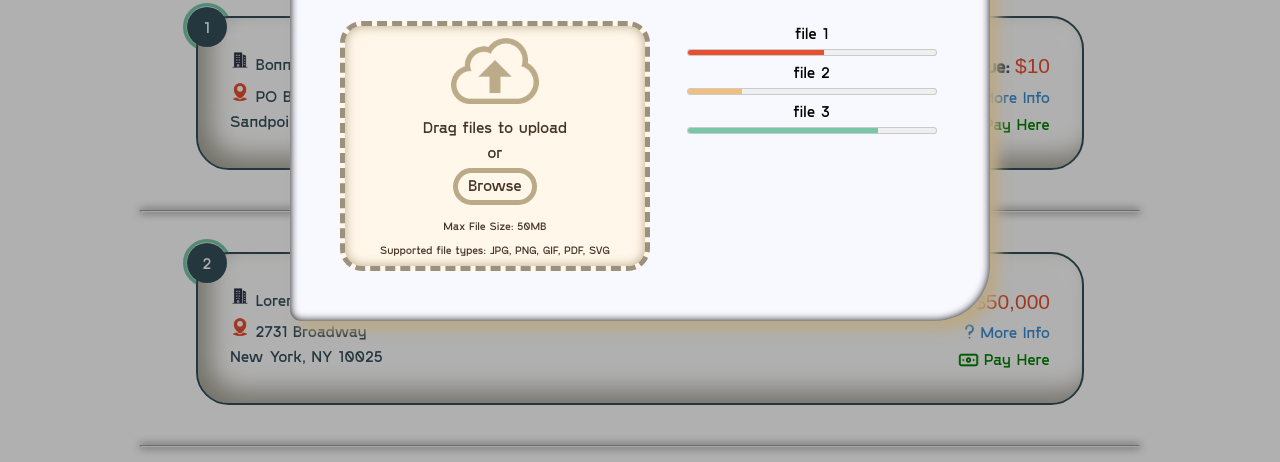
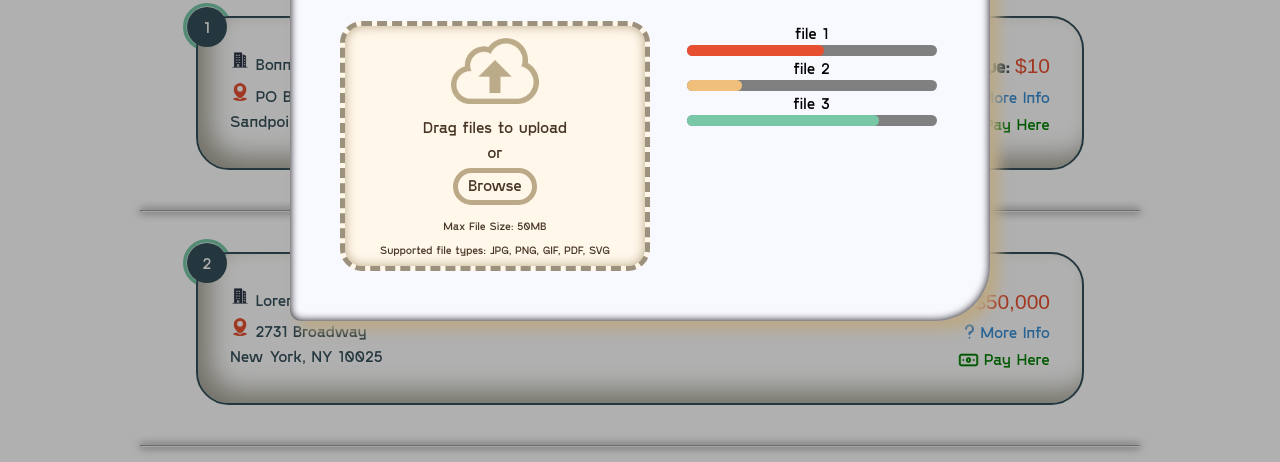
Before and after one commit to JohnKeysCloud/truffle-health-assessment, a website: page index.html in a window 1280 px wide. Both pictures are taken after a click on the button "Add New Bill". Shown: the part 283-745 px from the top of the page. Drawn offline with Linux system fonts and the light colour scheme.

Commit message:
convert meters to progress bars

```diff
--- a/css/styles.css
+++ b/css/styles.css
@@ -499,37 +499,45 @@ hr {
     justify-content: center;
 }
 
-#upload-modal .meter-label {
+#upload-modal .progress-label {
     font-family: 'goshaSansRegular', Courier, monospace;
     font-weight: normal;
 }
 
-#upload-modal meter {
-    height: 15px;
+#upload-modal progress {
+    -webkit-appearance: none;
+    appearance: none;
+    height: 11px;
     width: clamp(175px, 22vw, 250px);
 }
 
-#upload-modal .file-feedback-progress:first-of-type meter::-webkit-meter-optimum-value {
+progress::-webkit-progress-bar,
+progress::-webkit-progress-value {
+    border-radius: 33px;
+}
+
+#upload-modal .file-feedback-progress:first-of-type progress::-webkit-progress-value {
+    border-radius: 33px;
     background: #e65030;
 }
 
-#upload-modal .file-feedback-progress:nth-of-type(2) meter::-webkit-meter-optimum-value {
+#upload-modal .file-feedback-progress:nth-of-type(2) progress::-webkit-progress-value {
     background: #efbf7b;
 }
 
-#upload-modal .file-feedback-progress:nth-of-type(3) meter::-webkit-meter-optimum-value {
+#upload-modal .file-feedback-progress:nth-of-type(3) progress::-webkit-progress-value {
     background: #78c8a8;
 }
 
-#upload-modal .file-feedback-progress:first-of-type meter::-moz-meter-bar { /* Firefox Pseudo Class */
+#upload-modal .file-feedback-progress:first-of-type progress::-moz-progress-bar { /* Firefox Pseudo Class */
     background: #e65030;
 }
 
-#upload-modal .file-feedback-progress:nth-of-type(2) meter::-moz-meter-bar { /* Firefox Pseudo Class */
+#upload-modal .file-feedback-progress:nth-of-type(2) progress::-moz-progress-bar { /* Firefox Pseudo Class */
     background: #efbf7b;
 }
 
-#upload-modal .file-feedback-progress:nth-of-type(3) meter::-moz-meter-bar { /* Firefox Pseudo Class */
+#upload-modal .file-feedback-progress:nth-of-type(3) progress::-moz-progress-bar { /* Firefox Pseudo Class */
     background: #78c8a8;
 }
 
--- a/index.html
+++ b/index.html
@@ -131,16 +131,16 @@
             </section>
             <section class="upload-feedback-wrapper">
                 <div class="file-feedback-progress">
-                    <label class="meter-label" for="">file 1</label>
-                    <meter min="0" max="100" value="55"></meter>
+                    <label class="progress-label" for="">file 1</label>
+                    <progress min="0" max="100" value="55"></progress>
                 </div>
                 <div class="file-feedback-progress">
-                    <label class="meter-label" for="">file 2</label>
-                    <meter min="0" max="100" value="22"></meter>
+                    <label class="progress-label" for="">file 2</label>
+                    <progress min="0" max="100" value="22"></progress>
                 </div>
                 <div class="file-feedback-progress">
-                    <label class="meter-label" for="">file 3</label>
-                    <meter min="0" max="100" value="77"></meter>
+                    <label class="progress-label" for="">file 3</label>
+                    <progress min="0" max="100" value="77"></progress>
                 </div>
             </section>
         </div>
```
